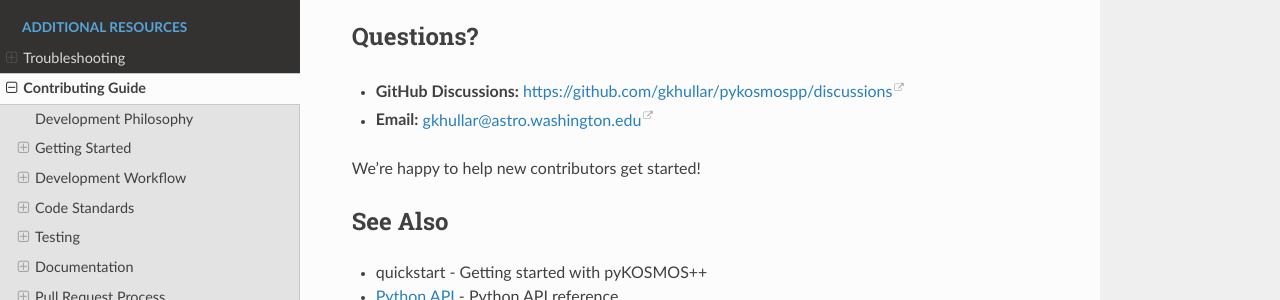
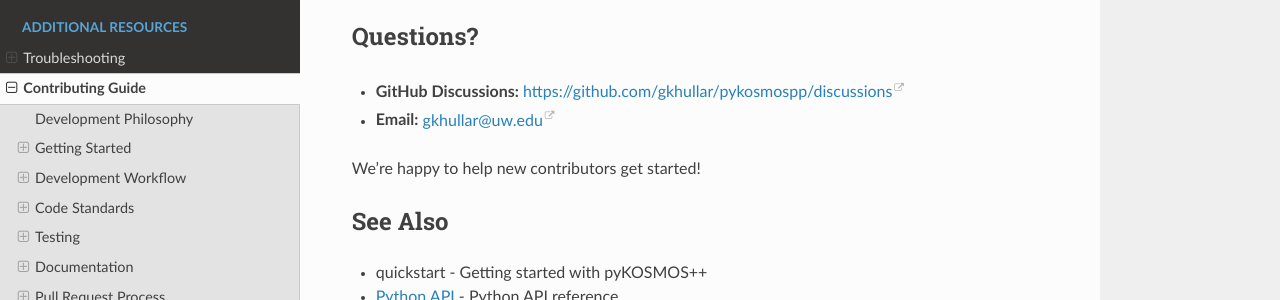
Before and after one commit to gkhullar/pykosmospp, a Sphinx documentation site: the page built from docs/source/contributing.rst, in a window 1280 px wide and 900 px high, scrolled down 9598 px. Shown: the part 378-678 px from the top of the window. Built offline with Sphinx 7.4.7 and the Read the Docs theme 3.1.0, drawn with Linux system fonts in a browser that asks for light colours.

Commit message:
Update contact email for contributions

```diff
--- a/docs/source/contributing.rst
+++ b/docs/source/contributing.rst
@@ -584,7 +584,7 @@ Questions?
 ==========
 
 * **GitHub Discussions:** https://github.com/gkhullar/pykosmospp/discussions
-* **Email:** gkhullar@astro.washington.edu
+* **Email:** gkhullar@uw.edu
 
 We're happy to help new contributors get started!
 
```
